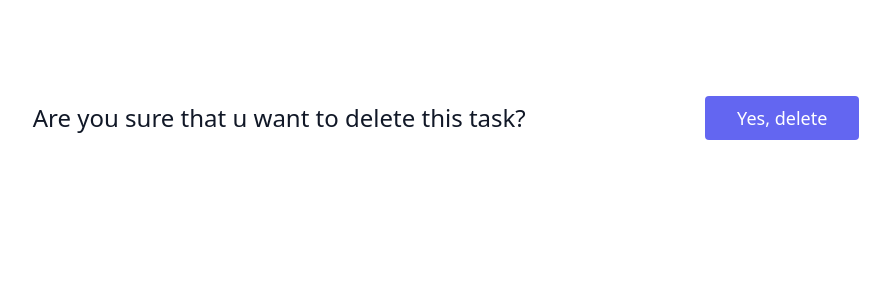
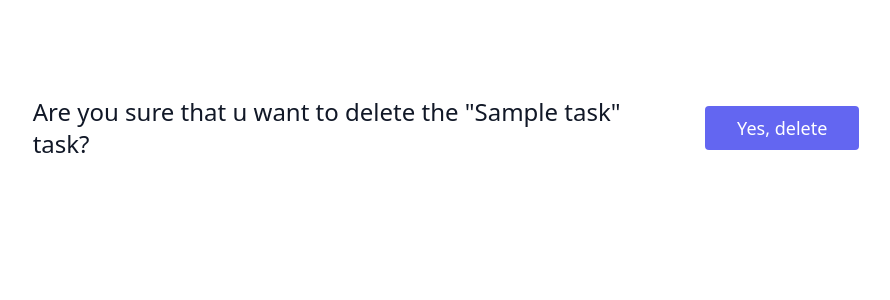
Before and after one commit to Middlewarer/ToDoAppdjango, a Django app: page /task/1/delete/ in a window 1280 px wide. Shown: the part 80-380 px from the top of the page, without its empty margins (194-1084 px from the left). Run offline with Django 5.2, Linux system fonts and the light colour scheme; a user stored in the database is signed in; tables that the repository leaves empty hold one stand-in row (values such as "Sample post").

Commit message:
Added reference to the task which is going to be deleted.

```diff
--- a/todo/base/templates/base/task_confirm_delete.html
+++ b/todo/base/templates/base/task_confirm_delete.html
@@ -7,7 +7,7 @@
 <section class="text-gray-600 body-font">
   <div class="container px-5 py-24 mx-auto">
     <div class="lg:w-2/3 flex flex-col sm:flex-row sm:items-center items-start mx-auto">
-      <h1 class="flex-grow sm:pr-16 text-2xl font-medium title-font text-gray-900">Are you sure that u want to delete this task?</h1>
+      <h1 class="flex-grow sm:pr-16 text-2xl font-medium title-font text-gray-900">Are you sure that u want to delete the "{{task.title}}" task?</h1>
       <button class="flex-shrink-0 text-white bg-indigo-500 border-0 py-2 px-8 focus:outline-none hover:bg-indigo-600 rounded text-lg mt-10 sm:mt-0">Yes, delete</button>
     </div>
   </div>
```
